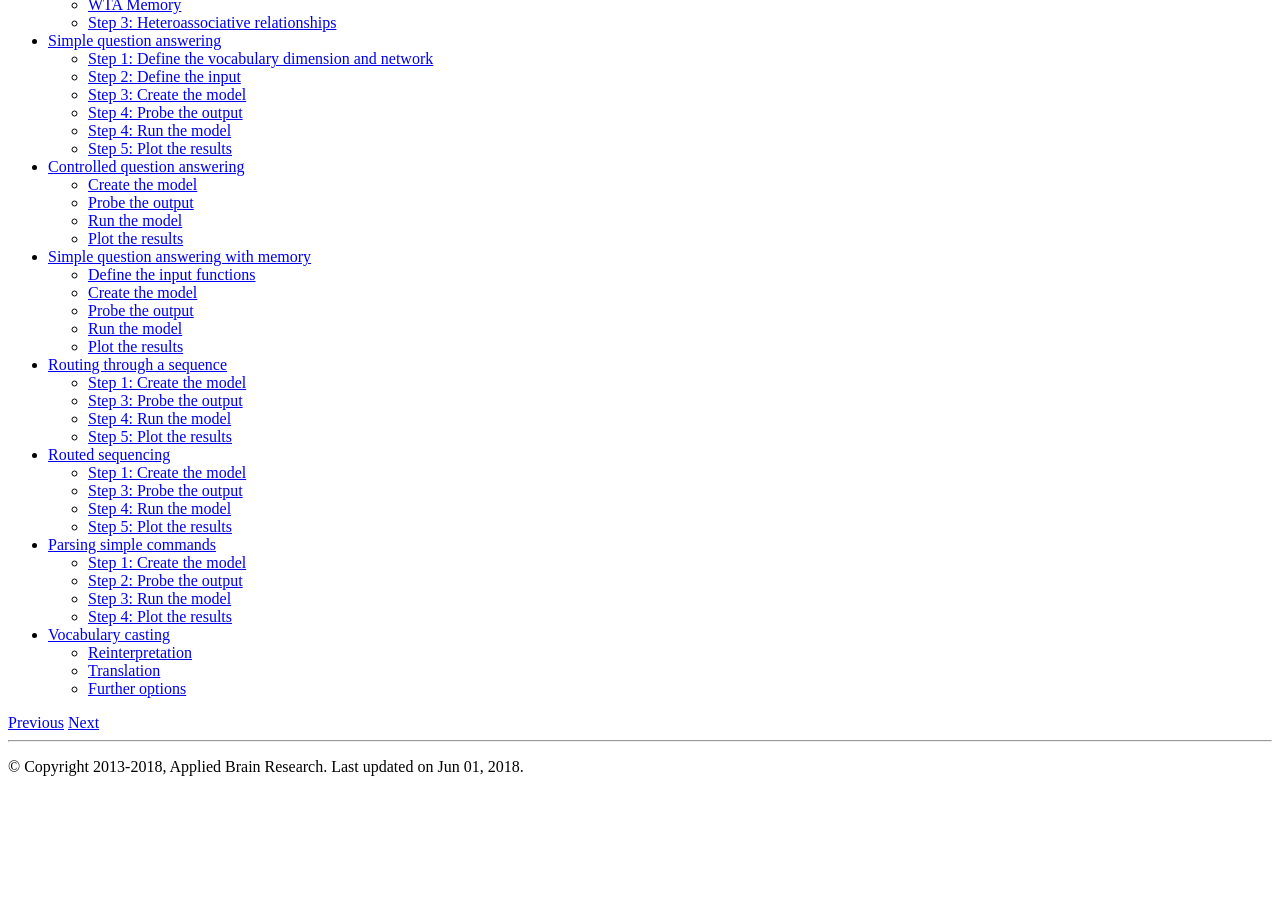
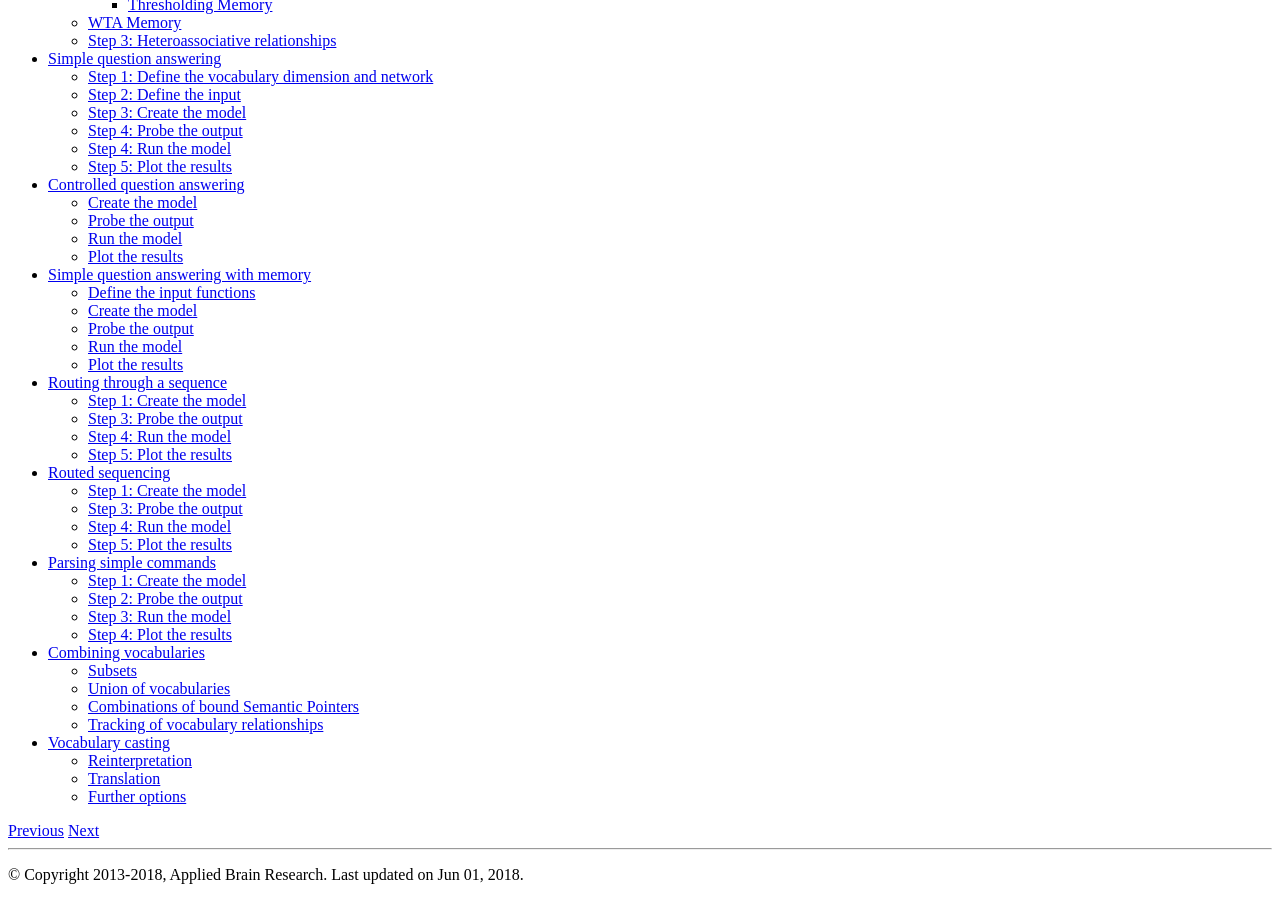
Before and after one commit to nengo/nengo-spa, a Sphinx documentation site: the page built from docs/examples.rst, in a window 1280 px wide and 900 px high, scrolled down 764 px. Built offline with Sphinx 7.4.7 and the Read the Docs theme 2.0.0, drawn with Linux system fonts in a browser that asks for light colours; before the commit the page ends 1556 px from its top, so only the background shows below that; some of the changed text lies outside the part shown.

Commit message:
Add example for combining vocabs.

```diff
--- a/docs/examples.rst
+++ b/docs/examples.rst
@@ -14,4 +14,5 @@
    examples/spa_sequence
    examples/spa_sequence_routed
    examples/spa_parser
+   examples/combining_vocabularies
    examples/vocabulary_casting
```
Also changed, not shown: docs/examples/combining_vocabularies.ipynb (added).
